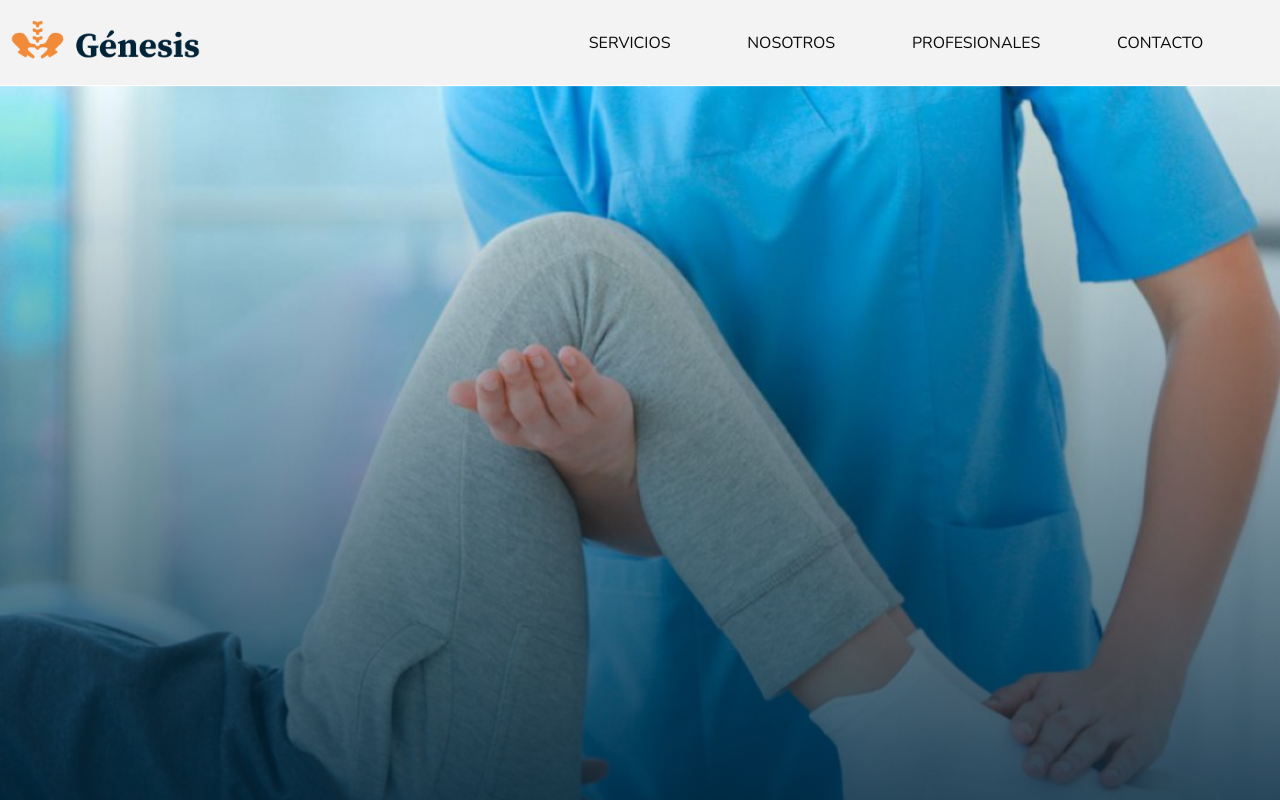
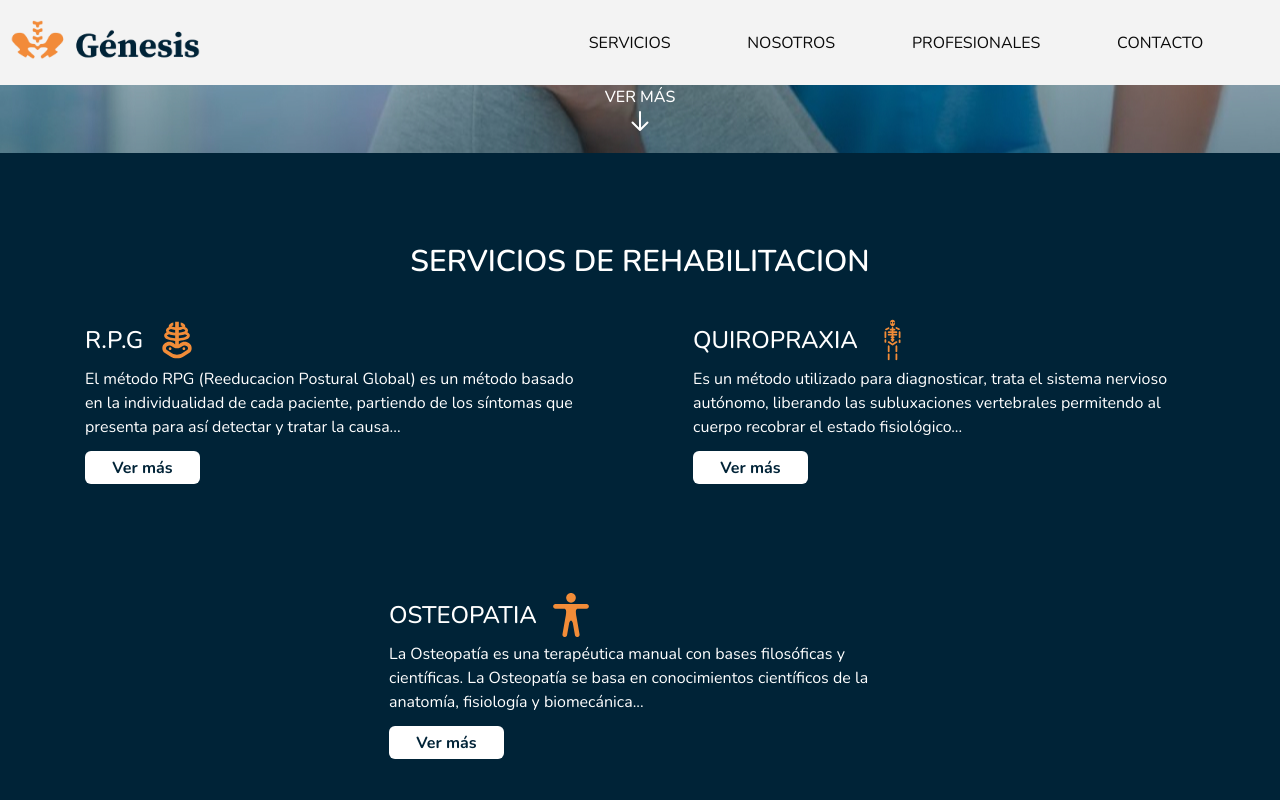
Before and after one commit to tomaslami/update-genesis, a Next.js app: page / in a window 1280 px wide. Shown: the top 800 px of the page. Built offline with nearby package versions, Linux system fonts and the light colour scheme.

Commit message:
height landing

```diff
--- a/src/components/PrincipalLanding.tsx
+++ b/src/components/PrincipalLanding.tsx
@@ -2,7 +2,7 @@
 
 const PrincipalLanding = () => {
   return (
-    <section className='min-h-screen w-full flex justify-center items-end bg-cover bg-no-repeat bg-center bg-[url(/FondoMobile.webp)] md:bg-[url(/PORTADA.webp)]' >
+    <section className='h-[100vdh] w-full flex justify-center items-end bg-cover bg-no-repeat bg-center bg-[url(/FondoMobile.webp)] md:bg-[url(/PORTADA.webp)]' >
       <div className='w-full h-full flex justify-end items-center flex-col pb-5'>
         <a href="#servicios" className='flex justify-center items-center flex-col'>
           <h3 className='text-white font-medium text-base'>VER MÁS</h3>
```
